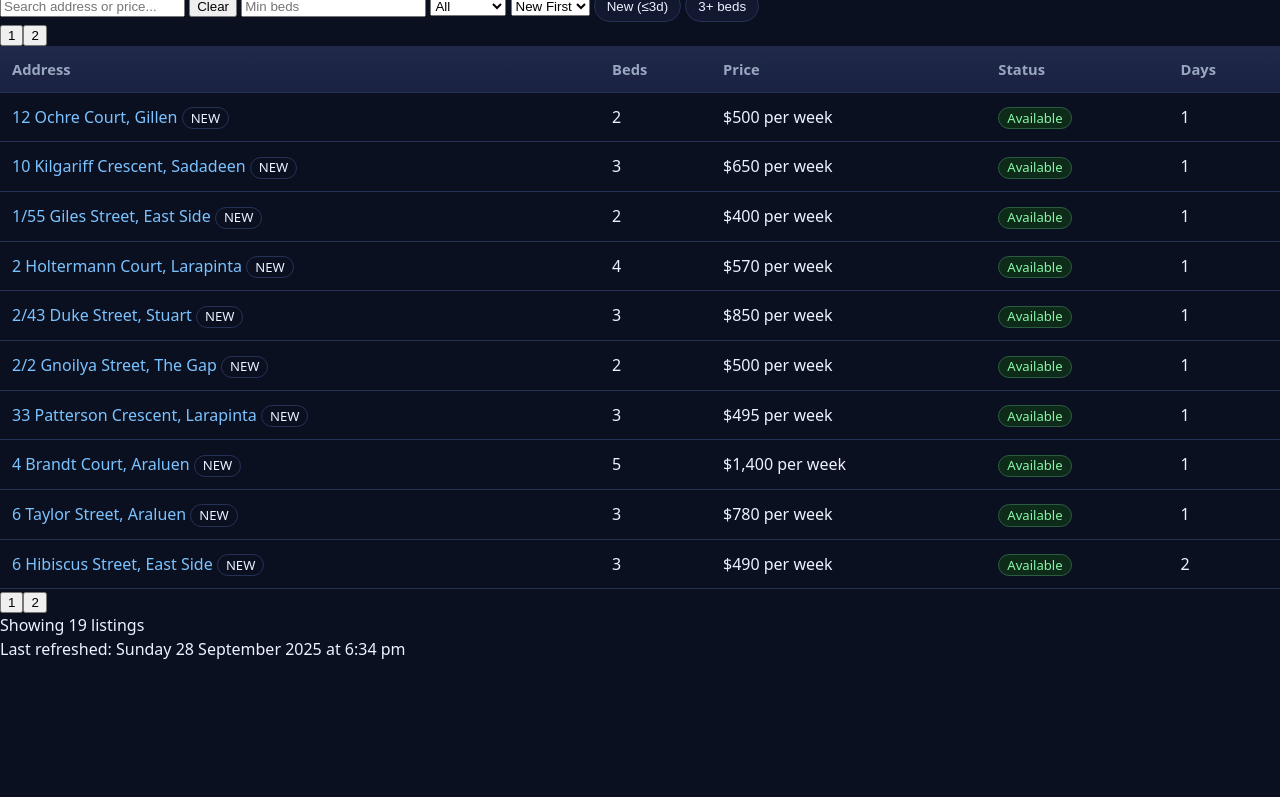
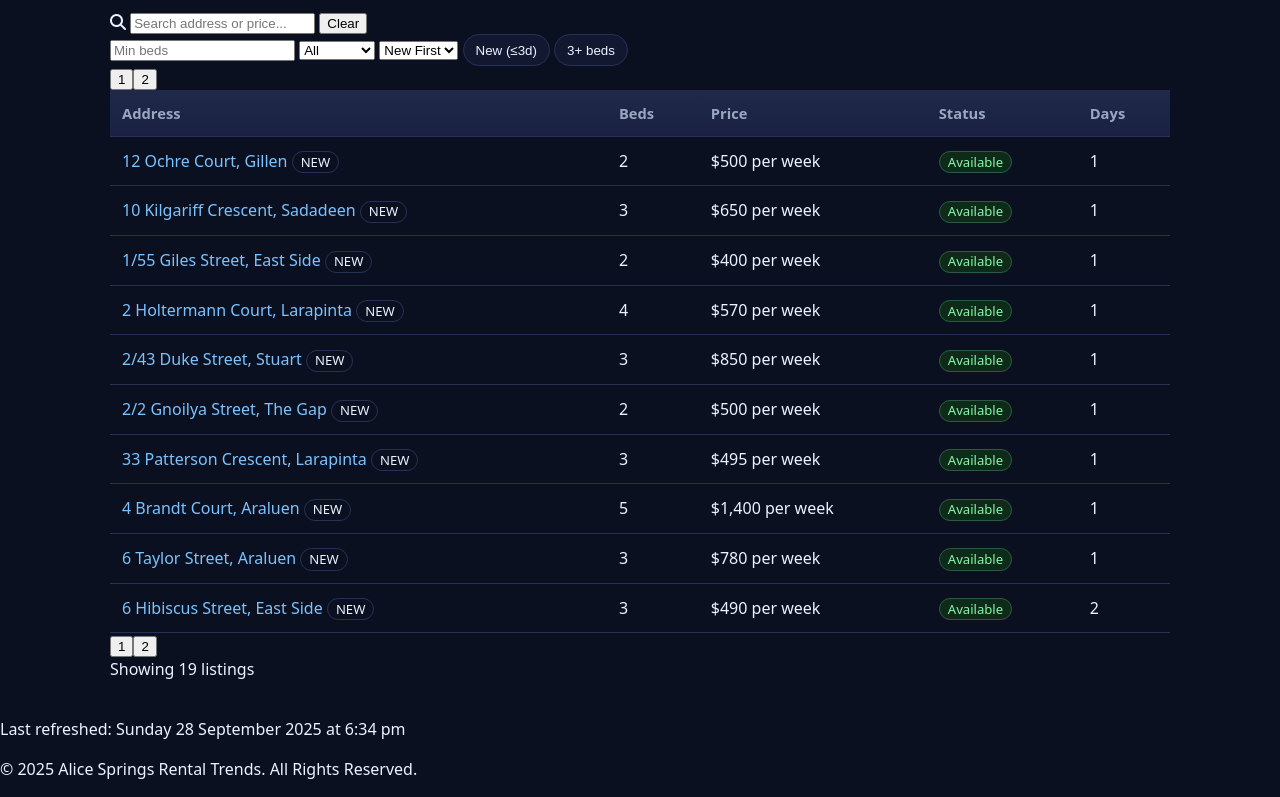
Before and after one commit to budduns/Alice-springs-rental-trends, a website: page index.html in a window 1280 px wide. Shown: the part 52-849 px from the top of the page. Before the commit the page ends 800 px from the top, so only its background shows below. Drawn offline with Linux system fonts and the light colour scheme.

Commit message:
Update index.html

```diff
--- a/index.html
+++ b/index.html
@@ -4,20 +4,27 @@
   <meta charset="UTF-8">
   <meta name="viewport" content="width=device-width, initial-scale=1.0">
   <title>Alice Springs Rentals – Daily Auto-Update</title>
-  <link rel="stylesheet" href="styles.css?v=2025-09-28">
+  <link rel="stylesheet" href="styles.css?v=2025-09-29">
+  <link rel="stylesheet" href="https://cdnjs.cloudflare.com/ajax/libs/font-awesome/6.4.0/css/all.min.css">
 </head>
 <body>
+  <header>
     <h1>Alice Springs Rental Trends</h1>
+  </header>
+  <main class="container">
     <div id="controls">
-    <input id="search" type="text" placeholder="Search address or price...">
-    <button id="clearSearch">Clear</button>
-    <input id="minBeds" type="number" min="1" placeholder="Min beds">
-    <select id="statusFilter">
+      <div class="search-wrapper">
+        <i class="fas fa-search"></i>
+        <input id="search" type="text" placeholder="Search address or price..." aria-label="Search listings">
+        <button id="clearSearch" aria-label="Clear search">Clear</button>
+      </div>
+      <input id="minBeds" type="number" min="1" placeholder="Min beds" aria-label="Minimum bedrooms">
+      <select id="statusFilter" aria-label="Filter by status">
         <option value="">All</option>
         <option value="Available">Available</option>
         <option value="Leased">Leased</option>
       </select>
-    <select id="sort">
+      <select id="sort" aria-label="Sort listings">
         <option value="newFirst">New First</option>
         <option value="bedsAsc">Beds ↑</option>
         <option value="bedsDesc">Beds ↓</option>
@@ -45,7 +52,11 @@
     </table>
     <div id="paginationBottom"></div>
     <div aria-live="polite" id="liveRegion"></div>
-  <footer>Last refreshed: <span id="lastRefreshed">Loading...</span></footer>
-  <script src="app.js?v=2025-09-28"></script>
+  </main>
+  <footer>
+    <p>Last refreshed: <span id="lastRefreshed">Loading...</span></p>
+    <p>&copy; 2025 Alice Springs Rental Trends. All Rights Reserved.</p>
+  </footer>
+  <script src="app.js?v=2025-09-29"></script>
 </body>
 </html>
```
Lines whose indentation alone changed are shown as unchanged.
